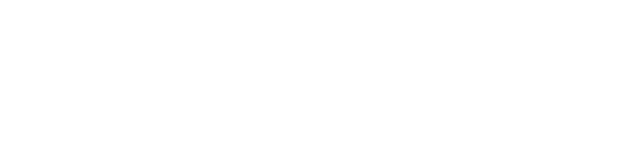
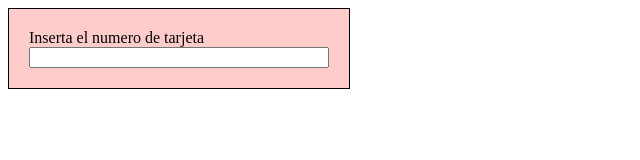
Before and after one commit to Laboratoria/CDMX012-card-validation, a website: page src/index.html in a window 1280 px wide. Shown: the whole page, without its empty margins (0-640 px from the left). Drawn offline with Linux system fonts and the light colour scheme.

Commit message:
add function to encrypt numbers

```diff
--- a/src/index.html
+++ b/src/index.html
@@ -4,11 +4,17 @@
     <meta charset="utf-8">
     <title>Tarjeta de crédito válida</title>
     <link rel="stylesheet" href="style.css" />
+    <script src="./index.js" type="text/javascript"></script>
   </head>
   <body>
     <header></header>
-    <main></main>
+    <main>
+      <span id="card-wrapper">
+        Inserta el numero de tarjeta
+        <input type="text" id="creditCardInput" onChange="encryptText()">
+      </span>
+    </main>
     <footer></footer>
-    <script src="index.js" type="module"></script>
+
   </body>
 </html>
--- a/src/index.js
+++ b/src/index.js
@@ -1,3 +1,11 @@
-import validator from './validator.js';
 
-console.log(validator);
+ var numbers = [];
+
+ function encryptText(){
+    var creditCardInput = document.getElementById("creditCardInput");
+    var size = creditCardInput.value.length;
+    var lastValue = creditCardInput.value.charAt(size-1);
+    numbers.push(lastValue);
+    creditCardInput.value = creditCardInput.value.replace(/\d/, "*");
+    console.log(numbers);
+}
--- a/src/style.css
+++ b/src/style.css
@@ -0,0 +1,9 @@
+
+#card-wrapper {
+    border: 1px solid black;
+    padding: 20px;
+    display: flex;
+    flex-direction: column;
+    width: 300px;
+    background-color: #ffcccc;
+}
```
